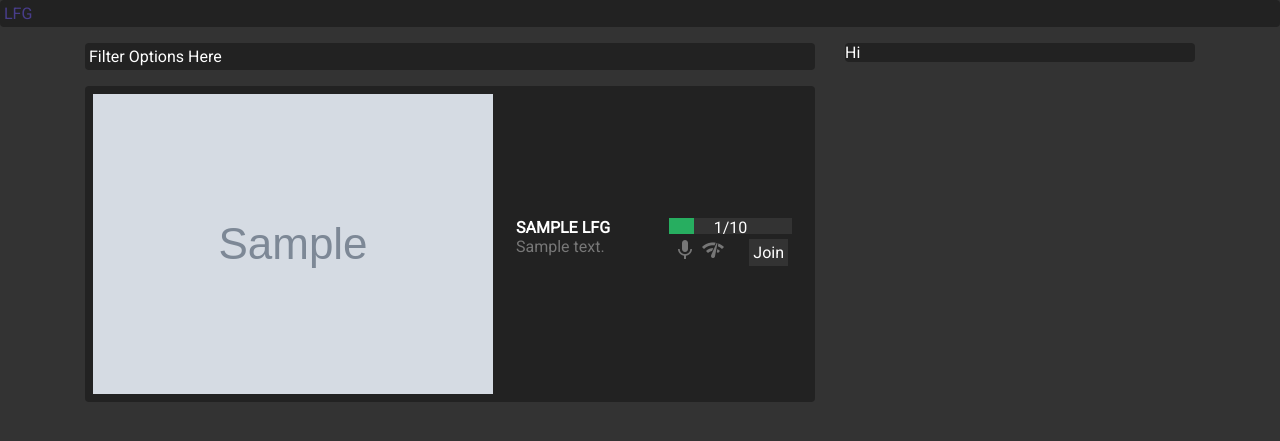
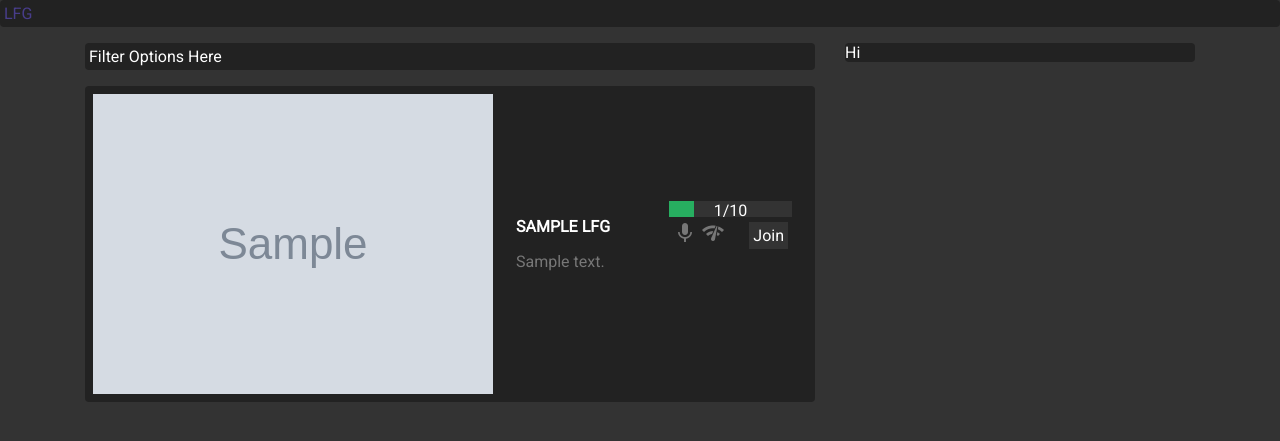
Before and after one commit to cranium/lfg, a Flask app: template templates/list.jinja2 in a window 1280 px wide. Shown: the top 441 px of the page. Run offline with Flask 2, Linux system fonts and the light colour scheme; the template is opened without the code that fills it: most values are stand-ins (such as "Sample title", 1, 10 or a date in 2020); grey boxes marked "Sample" are stand-in pictures.

Commit message:
add margin to p tags

```diff
--- a/templates/list.jinja2
+++ b/templates/list.jinja2
@@ -11,9 +11,9 @@
                 </div>
                 <div class="lfg--flex-grow-3 lfg--flex-basis-0">
                     <div class="col-sm-6">
-                        <p class="lfg--margin-0 lfg--text-uppercase lfg--text-bold">{{ lfg["name"] }}</p>
+                        <p class="lfg--text-uppercase lfg--text-bold">{{ lfg["name"] }}</p>
                         {% if lfg["description"] %}
-                            <p class="lfg--margin-0 lfg--color-secondary">{{ lfg["description"] }}</p>
+                            <p class="lfg--color-secondary">{{ lfg["description"] }}</p>
                         {% endif %}
                     </div>
                     <div class="col-sm-6">
```
